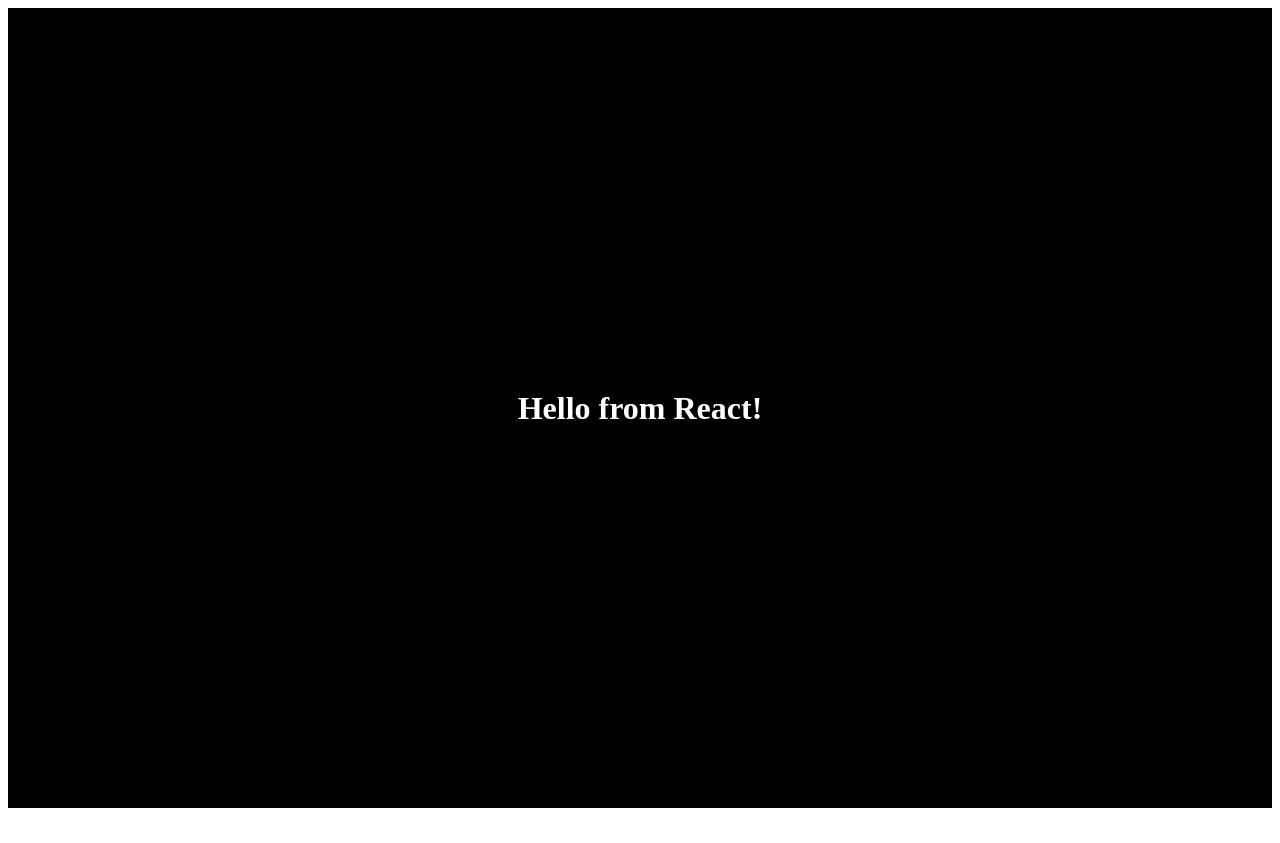
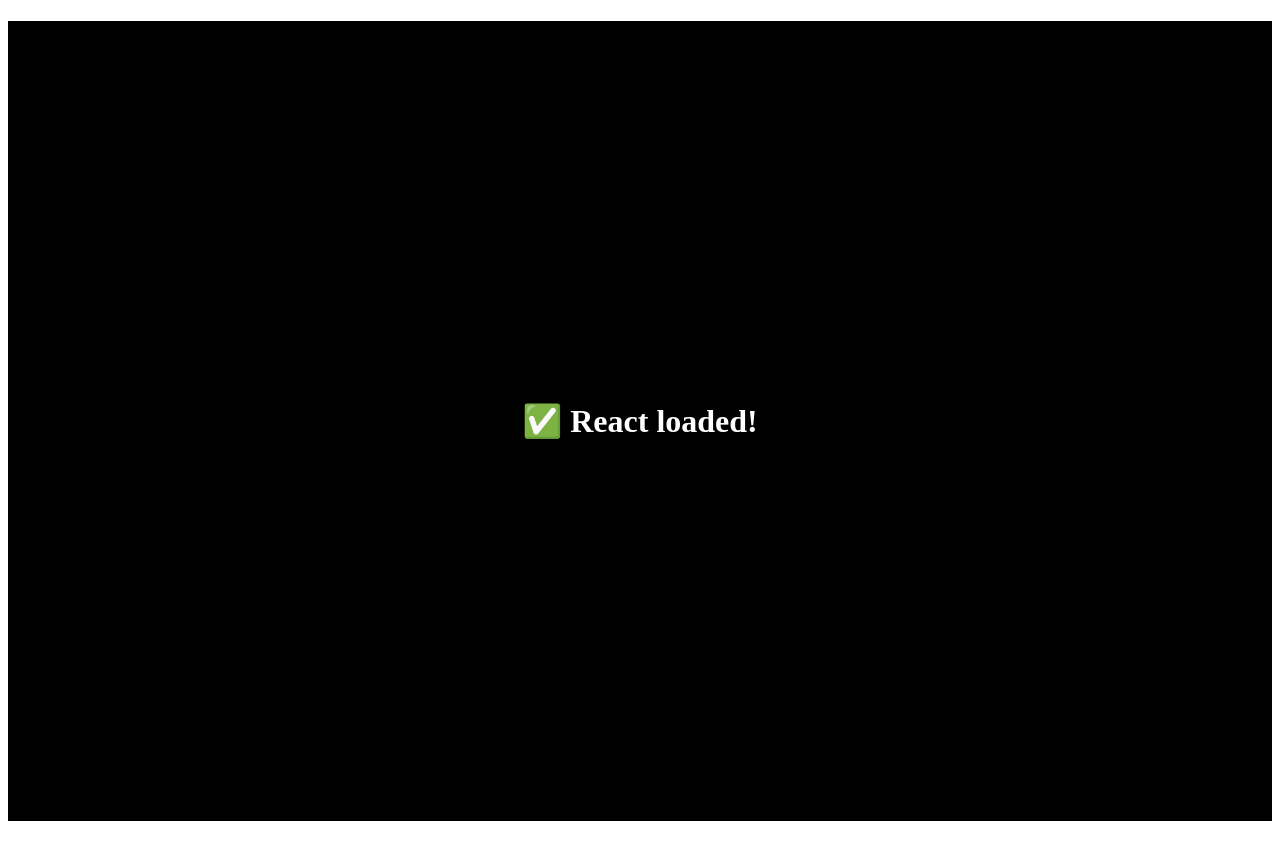
Before and after one commit to INKEDUP1/the-casino, a React (Vite) app: page / in a window 1280 px wide. Before the commit the page ends 816 px from the top, so only its background shows below. Built offline with nearby package versions, Linux system fonts and the light colour scheme.

Commit message:
Update main.tsx

```diff
--- a/src/main.tsx
+++ b/src/main.tsx
@@ -1,10 +1,7 @@
-import React from 'react';
 import ReactDOM from 'react-dom/client';
 
 ReactDOM.createRoot(document.getElementById('root')!).render(
-  <React.StrictMode>
-    <div style={{ color: 'white', background: 'black', height: '100vh', display: 'flex', justifyContent: 'center', alignItems: 'center' }}>
-      <h1>Hello from React!</h1>
-    </div>
-  </React.StrictMode>
+  <h1 style={{ color: 'white', background: 'black', height: '100vh', display: 'flex', justifyContent: 'center', alignItems: 'center' }}>
+    ✅ React loaded!
+  </h1>
 );
```
